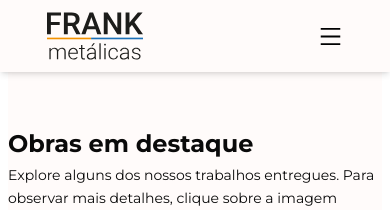
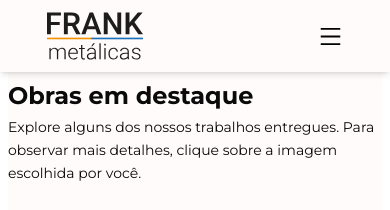
Before and after one commit to giovannivicentin/fk_metalicas, a Next.js app: page /obras in a window 390 px wide. Shown: the top 210 px of the page. Built offline with nearby package versions, Linux system fonts and the light colour scheme.

Commit message:
style: change the hover scale in construction page items in mobile devices and change the padding top of /obras page

```diff
--- a/src/app/obras/page.tsx
+++ b/src/app/obras/page.tsx
@@ -6,7 +6,7 @@ function ConstructionPage() {
   return (
     <div className="min-h-lvh mx-2 md:mx-32 pb-20 bg-background-color">
       <div className="animate-fade-right animate-once delay-200">
-        <h1 className="pt-32 text-start text-2xl sm:text-3xl font-extrabold">
+        <h1 className="pt-20 sm:pt-28 text-start text-2xl sm:text-3xl font-extrabold">
           Obras em destaque
         </h1>
         <p className="text-start leading-relaxed text-sm sm:text-lg mt-1">
--- a/src/components/constructionPageItem.tsx
+++ b/src/components/constructionPageItem.tsx
@@ -23,7 +23,7 @@ export function ConstructionPageItem({
   return (
     <Dialog>
       <DialogTrigger asChild>
-        <div className="cursor-pointer hover:scale-110 transition-transform duration-300 hover:text-orange-600">
+        <div className="cursor-pointer hover:scale-105 sm:hover:scale-110 transition-transform duration-300 hover:text-orange-600">
           <div className="flex flex-col">
             <Image
               src={src}
```
